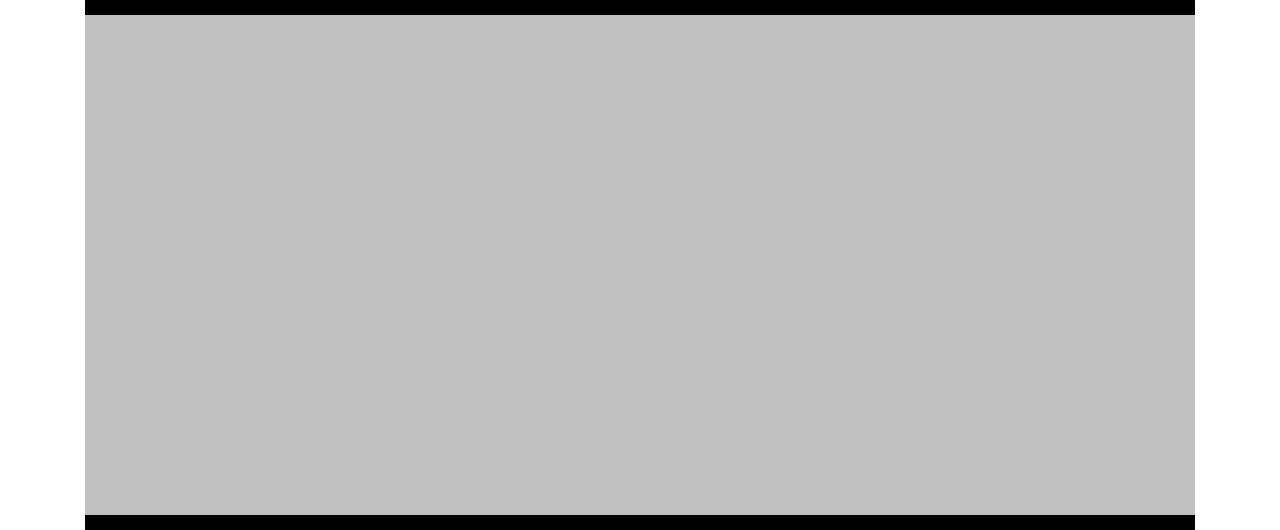
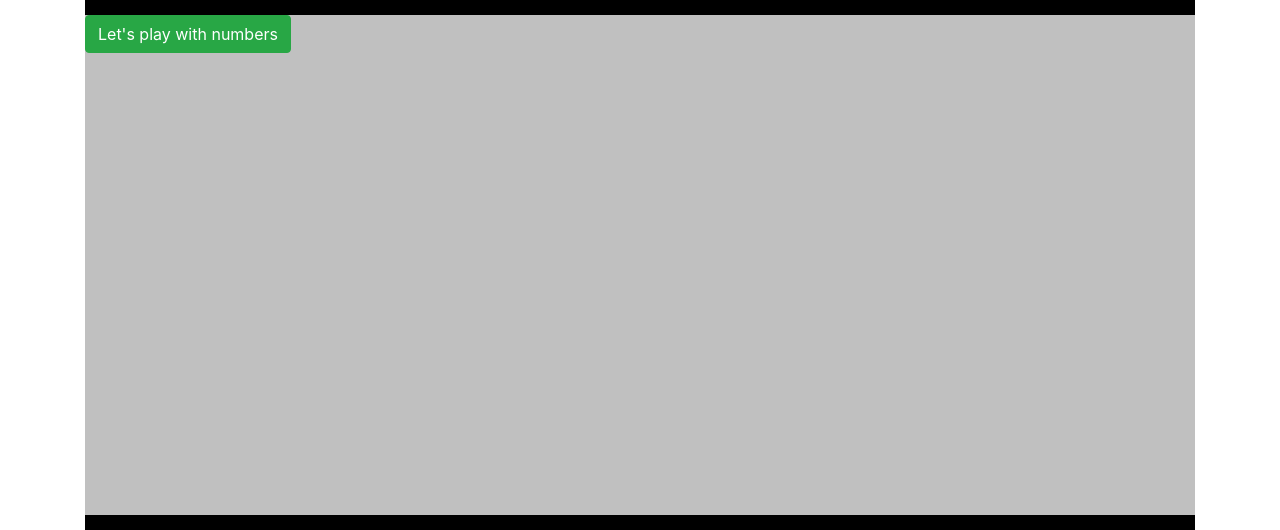
Before and after one commit to Sajid16/Javascript_Practice, a plain HTML site: page web.html in a window 1280 px wide. Shown: the part 76-606 px from the top of the page. Drawn offline with nearby package versions, Linux system fonts and the light colour scheme.

Commit message:
modification of existing files

```diff
--- a/web.html
+++ b/web.html
@@ -18,7 +18,7 @@
 		<div class="main-content">
 
 			<div id="show">
-
+					<a class="btn btn-success" href="index.html" role="button">Let's play with numbers</a>
 			</div>
 
 			<script type="text/javascript">
```
